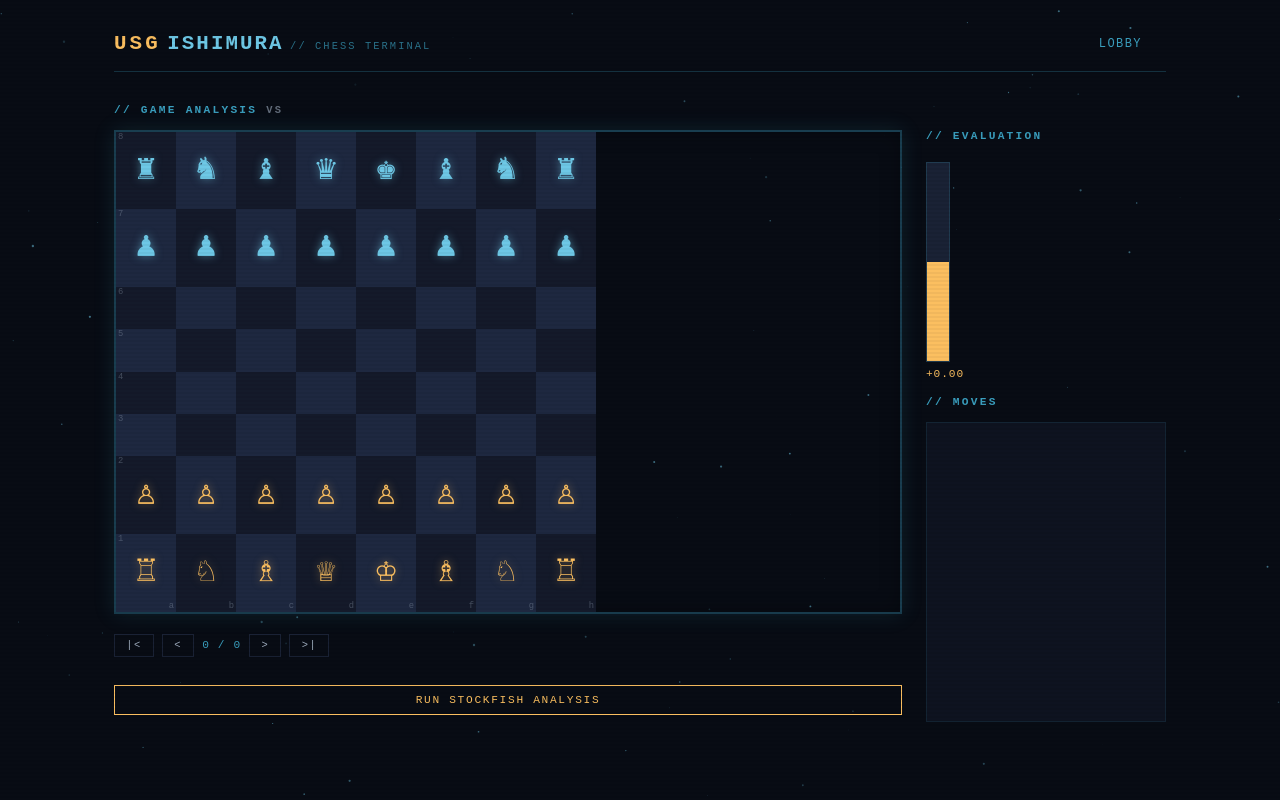
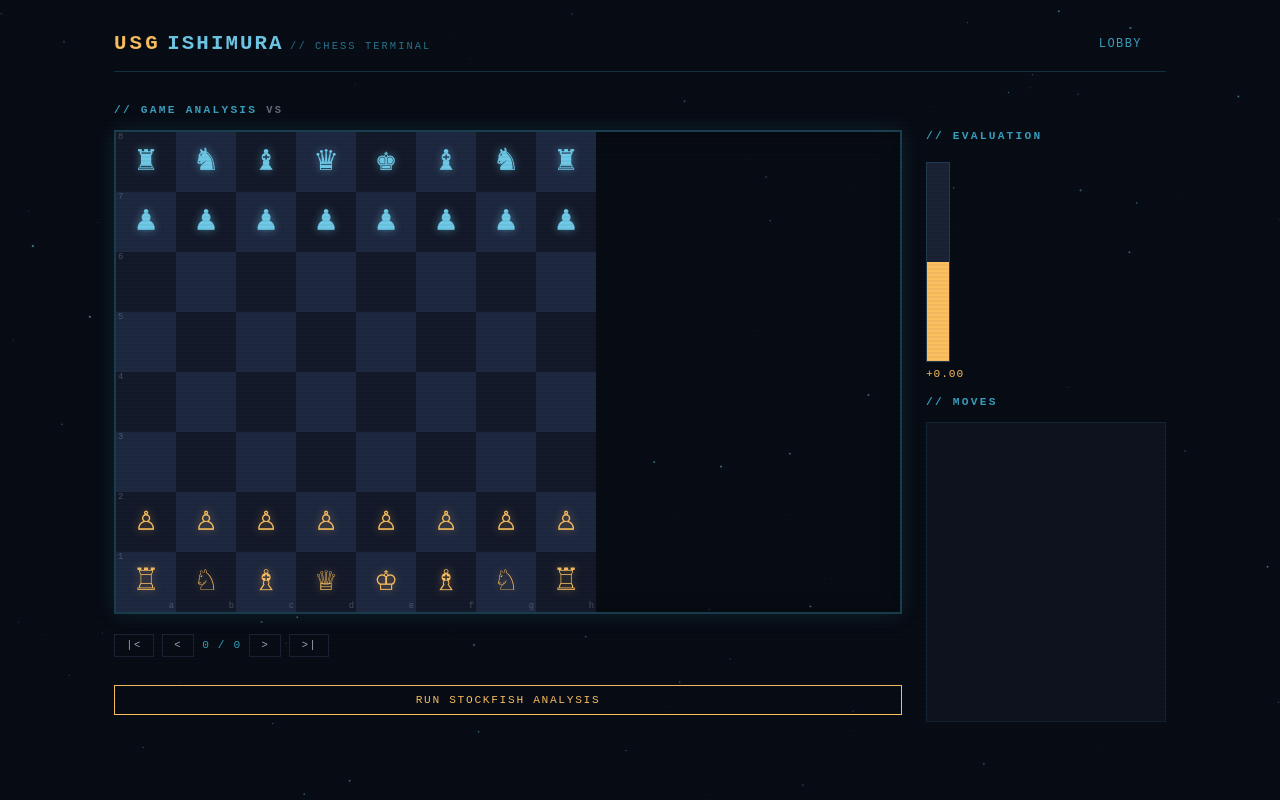
Before and after one commit to cardinal9985/dotfiles, a Python web app: template config/chess/templates/analysis.html in a window 1280 px wide. Run offline with Jinja, Linux system fonts and the light colour scheme; the template is opened without the code that fills it, so the values that code supplies are empty; some libraries are stand-ins or nearby versions.

Commit message:
fix(chess): grid-template-rows so empty ranks don't collapse

```diff
--- a/config/chess/static/css/chess.css
+++ b/config/chess/static/css/chess.css
@@ -203,6 +203,7 @@ input[type=range] { accent-color: var(--bright-amber); }
 #board {
   display: grid;
   grid-template-columns: repeat(8, 1fr);
+  grid-template-rows: repeat(8, 1fr);
   width: min(480px, 90vw);
   height: min(480px, 90vw);
   user-select: none;
```
